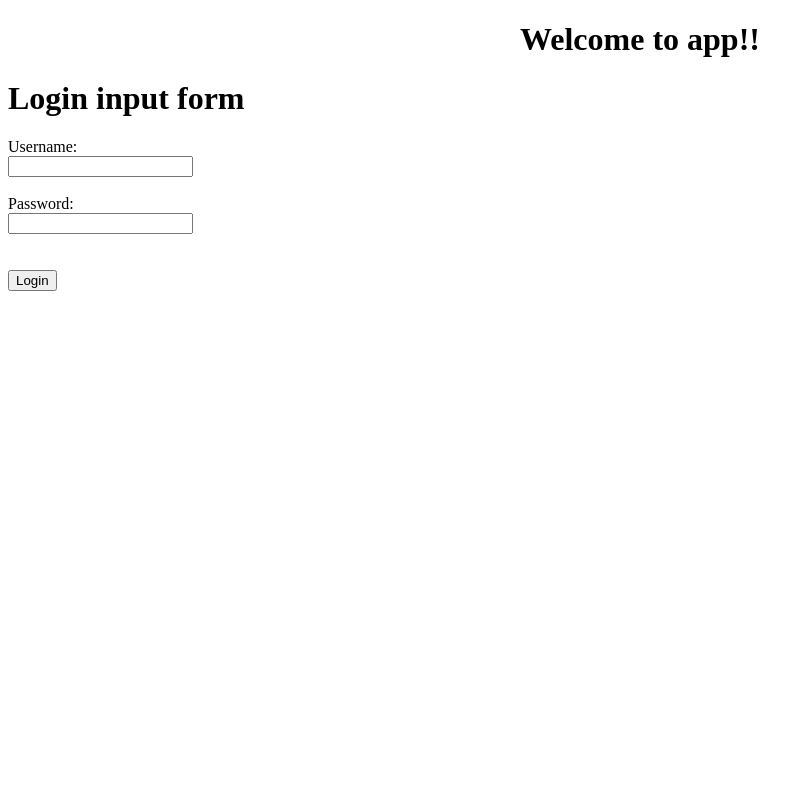
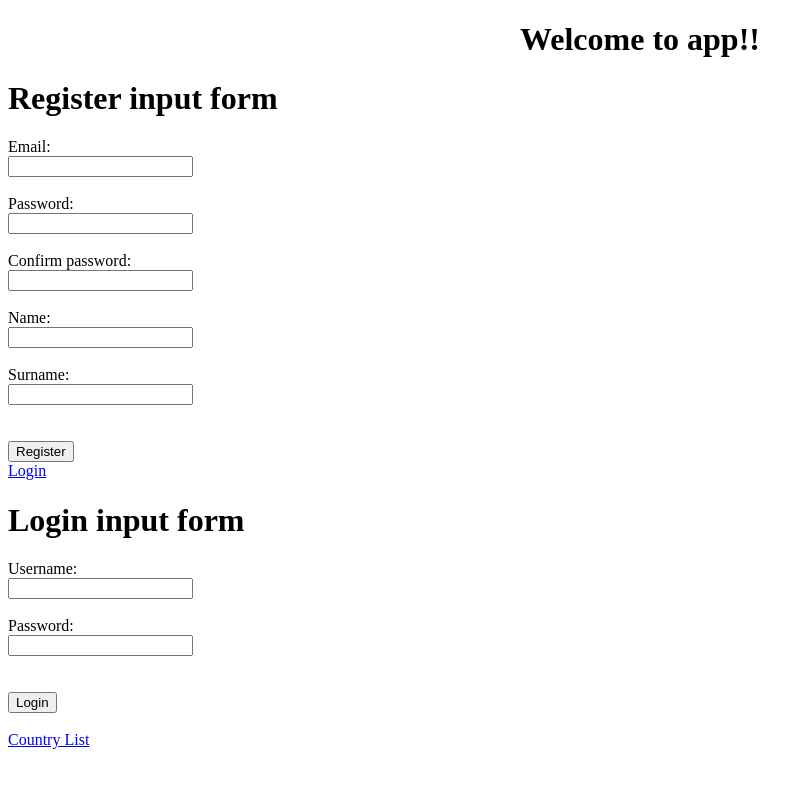
Before and after one commit to tamaraLetic/zeljka-tamara, an Angular app in the folder AngularApp/projekat/: page /login in a window 1280 px wide. Shown: the top 788 px of the page, without its empty margins (0-812 px from the left). Built offline with nearby package versions, Linux system fonts and the light colour scheme.

Commit message:
Login bug fix

```diff
--- a/AngularApp/projekat/src/app/app.component.html
+++ b/AngularApp/projekat/src/app/app.component.html
@@ -4,4 +4,6 @@
     Welcome to {{title}}!!
   </h1>
 </div>
-<login></login>
+<register-appuser></register-appuser>
+
+<router-outlet></router-outlet>
--- a/AngularApp/projekat/src/app/app.component.ts
+++ b/AngularApp/projekat/src/app/app.component.ts
@@ -1,4 +1,5 @@
 import { Component } from '@angular/core';
+import { AuthService } from './auth.service';
 
 @Component({
   selector: 'app-root',
@@ -7,4 +8,20 @@ import { Component } from '@angular/core';
 })
 export class AppComponent {
   title = 'app';
+
+
+constructor(private authService: AuthService){
+  }
+
+  logIn(){
+    this.authService.logIn();
+  }
+
+  logOut(){
+    this.authService.logOut();
+  }
+
+  isLoggedIn() : boolean{
+    return this.authService.isLoggedIn();
+  }
 }
--- a/AngularApp/projekat/src/app/app.module.ts
+++ b/AngularApp/projekat/src/app/app.module.ts
@@ -2,6 +2,7 @@ import { BrowserModule } from '@angular/platform-browser';
 import {FormsModule} from '@angular/forms';
 import { NgModule } from '@angular/core';
 import { HttpModule } from '@angular/http';
+import { RouterModule, Routes } from '@angular/router';
 
 import { AppComponent } from './app.component';
 import { CountryListComponent } from './country-list/country-list.component';
@@ -10,6 +11,15 @@ import { LoginComponent } from './login/login.component';
 import { UserComponent } from './user/user.component';
 import { RegisterAppuserComponent } from './register-appuser/register-appuser.component';
 import { RegisterManagerComponent } from './register-manager/register-manager.component';
+
+import { AuthService } from './auth.service';
+
+import { LoggedInGuard } from './logged-in.guard'
+
+const Routes = [
+  {path: "login", component: LoginComponent},
+  {path: "countryList", component: CountryListComponent},
+]
 
 @NgModule({
   declarations: [
@@ -24,9 +34,10 @@ import { RegisterManagerComponent } from './register-manager/register-manager.co
   imports: [
     BrowserModule,
     FormsModule,
-    HttpModule
+    HttpModule,
+    RouterModule.forRoot(Routes)
   ],
-  providers: [],
+  providers: [AuthService, LoggedInGuard],
   bootstrap: [AppComponent]
 })
 export class AppModule { }
--- /dev/null
+++ b/AngularApp/projekat/src/app/auth.service.ts
@@ -0,0 +1,22 @@
+export class AuthService{
+    loggedIn : boolean;
+
+    constructor(){
+
+    }
+
+    logIn(): void{
+        localStorage.setItem("token","myToken");//mytoken ce biti pravi token, onaj dugacki
+    }
+
+    logOut(): void{
+        localStorage.removeItem("token");
+    }
+
+    isLoggedIn(): boolean{
+        if(localStorage.getItem("token") !== null)
+            return true;
+        else
+            return false;
+    }
+}
--- a/AngularApp/projekat/src/app/country-list/country-list.component.ts
+++ b/AngularApp/projekat/src/app/country-list/country-list.component.ts
@@ -14,20 +14,15 @@ export class CountryListComponent implements OnInit {
   Code:string;
 
   constructor(private countryService: CountryListService) {
-    this.countries=[
-      //new Country(1, "Serbia","srb"), new Country(2, "USA", "usa")
-      ]
+    this.countries=[]
 
   }
 
   ngOnInit() {
-    //this.countries=this.countryService.getAll();
     this.countryService.getAll().subscribe(res => this.countries = res.json());
   }
-//  onSubmit(country: Country){
+
   onSubmit(){
-    //this.countries.push(new Country(2, this.Name, this.Code));
-    //this.countryService.create(new Country(2, this.Name, this.Code));
     this.countryService.create(new Country(1, this.Name, this.Code)).subscribe(res => this.countries.push(res.json()));
     this.Name="";
     this.Code="";
--- /dev/null
+++ b/AngularApp/projekat/src/app/logged-in.guard.ts
@@ -0,0 +1,17 @@
+import { Injectable } from '@angular/core';
+import { CanActivate, ActivatedRouteSnapshot, RouterStateSnapshot} from '@angular/router';
+import { Observable } from 'rxjs/Observable';
+import { AuthService } from './auth.service'
+
+@Injectable()//This must be here, if we want to inject authService!
+export class LoggedInGuard implements CanActivate{
+
+    constructor(private authService: AuthService){
+    }
+
+    canActivate(route: ActivatedRouteSnapshot, state: RouterStateSnapshot): boolean | Observable<boolean> | Promise<boolean> {
+        return this.authService.isLoggedIn();
+    }
+
+
+}
--- a/AngularApp/projekat/src/app/login/login.component.html
+++ b/AngularApp/projekat/src/app/login/login.component.html
@@ -3,14 +3,14 @@
 </h1>
   <form #f="ngForm" (ngSubmit)="onSubmit()">
     <div>
-      <label for="Uname">Username:</label><br>
-      <input type="text" id="Uname" name="Uname" value="" [(ngModel)]="Uname">
+      <label for="email">Username:</label><br>
+      <input type="text" id="email" name="email" value="" [(ngModel)]="email">
     </div>
 
   <br>
   <div>
-      <label for="Pass">Password:</label><br>
-      <input type="text" id="Pass" name="Pass" value="" [(ngModel)]="Pass">
+      <label for="pass">Password:</label><br>
+      <input type="text" id="pass" name="pass" value="" [(ngModel)]="pass">
   </div>
 
   <br><br>
@@ -19,3 +19,5 @@
   </div>
 </form>
 <br>
+
+<a [routerLink]="['/countryList']">Country List</a>
--- a/AngularApp/projekat/src/app/login/login.component.ts
+++ b/AngularApp/projekat/src/app/login/login.component.ts
@@ -9,8 +9,9 @@ import {LoginService} from './login.service';
   providers:[LoginService]
 })
 export class LoginComponent implements OnInit {
-  Uname: string;
-  Password: string;
+  email: string;
+  pass: string;
+  token: Response
 
   constructor(private loginService: LoginService) { }
 
@@ -18,9 +19,8 @@ export class LoginComponent implements OnInit {
   }
 
   onSubmit(){
-    //this.countries.push(new Country(2, this.Name, this.Code));
-    //this.countryService.create(new Country(2, this.Name, this.Code));
-    this.loginService.create(new User(this.Uname, this.Password)).subscribe();
 
+    let response;
+    response = this.loginService.create(new User(this.email, this.pass)).subscribe();
   }
 }
--- a/AngularApp/projekat/src/app/login/login.service.ts
+++ b/AngularApp/projekat/src/app/login/login.service.ts
@@ -12,10 +12,10 @@ export class LoginService{
     create(user: User): Observable<Response>
     {
         let heade=new Headers();
-        heade.append('Content-type', 'x-www-form-urlencoded');
+        heade.append('Content-type', 'application/x-www-form-urlencoded');
         let opts=new RequestOptions();
         opts.headers=heade;
         let data = `Username=${user.email}&Password=${user.password}&Grant_type=password`;
-        return this.http.post(`http://localhost:54042/oauth/token/`, data, opts);
+        return this.http.post(`http://localhost:54042/oauth/token`, data, opts);
     }
 }
--- a/AngularApp/projekat/src/app/register-appuser/register-appuser.component.html
+++ b/AngularApp/projekat/src/app/register-appuser/register-appuser.component.html
@@ -35,3 +35,5 @@
       <input type="submit" value="Register">
   </div>
 </form>
+
+<a [routerLink]="['/login']">Login</a>
```
